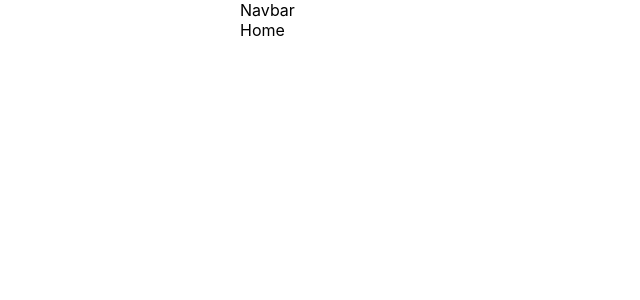
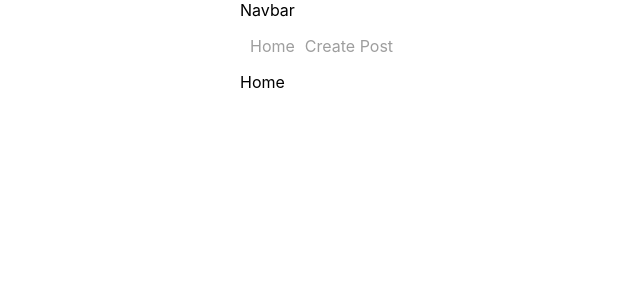
Before and after one commit to paras9sid/blog-react-hooks, a React (Create React App) app: page / in a window 1280 px wide. Shown: the top 300 px of the page, without its empty margins (0-640 px from the left). Built offline with nearby package versions, Linux system fonts and the light colour scheme.

Commit message:
Implemented Navbar

```diff
--- a/src/components/App.js
+++ b/src/components/App.js
@@ -21,6 +21,7 @@ function App() {
     <div className="container">
       <Navbar />
       <Routes>
+        {/*  //element to use instead of componenet in latest version of react */}
         <Route path="/" element={<Home />} exact/>
         <Route path="/post/:postId" element={<PostDetail />} exact/>
         <Route path="/create-post" element={<CreatePost />}  exact/>
--- a/src/components/Navbar.js
+++ b/src/components/Navbar.js
@@ -1,18 +1,12 @@
-// import { Link } from "react-router-dom";
-
-// function Navbar() {
-//     return <div className="">Navbar
-//         <ul id="nav">
-//             <li><Link to="/">Home</Link></li>
-//             <li><Link to="/CreatePost">Create Post</Link></li>
-//         </ul>
-//     </div>;
-//   }
-
-  // export default Navbar;
+import { Link } from "react-router-dom";
 
 function Navbar() {
-    return <div className="">Navbar</div>;
+    return <div className="">Navbar
+        <ul id="nav">
+            <li><Link to="/">Home</Link></li>
+            <li><Link to="/CreatePost">Create Post</Link></li>
+        </ul>
+    </div>;
   }
 
   export default Navbar;
```
Also changed, not shown: src/components/index.js (deleted, +0 -7 lines).
